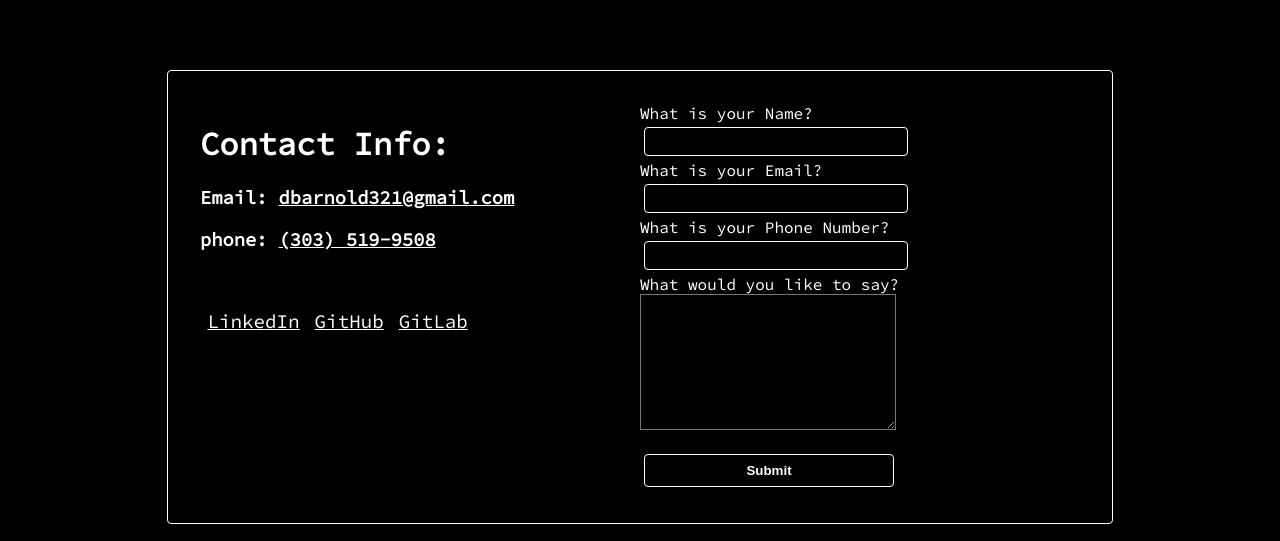
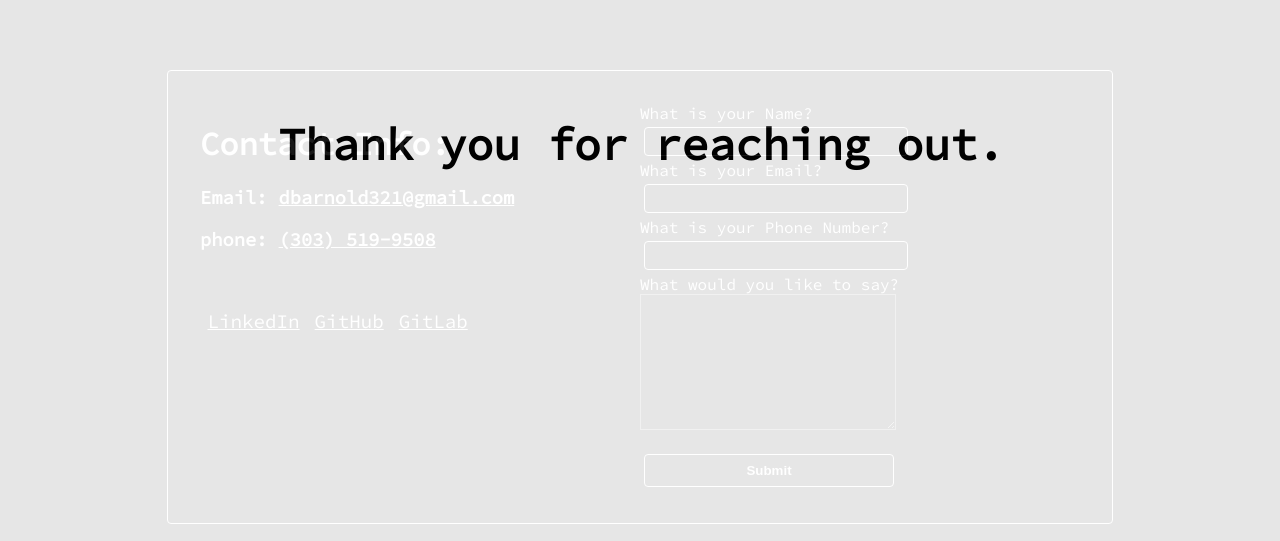
Before and after one commit to darnold001/devinarnold.dev, a React (Create React App) app: page /contact in a window 1280 px wide. Shown: the part 170-711 px from the top of the page. Built offline with nearby package versions, Linux system fonts and the light colour scheme.

Commit message:
updated form

```diff
--- a/src/App.css
+++ b/src/App.css
@@ -181,6 +181,7 @@ button,
   margin-left: 10%;
   margin-bottom: 1.5rem;
   margin-top: 0rem;
+  text-align: justify;
 }
 
 .contact a {
@@ -201,8 +202,9 @@ button,
   background-color: black;
   color: white;
   font-family: "Source";
-  font-size: 0.6rem;
+  font-size: 0.9rem;
 }
+
 
 .contact-form input#submit-button {
   margin-top: 20px;
@@ -216,6 +218,36 @@ button,
   font-size: 1.2rem;
 }
 
+.contact .modal{
+  position: absolute;
+  top: 0px;
+  left: 0px;
+  width: 100%;
+  height: 100vh;
+  background-color: white;
+  opacity: .9;
+  transition: width 0.5s, height 0.5s, opacity 0.5s 0.5s;
+}
+
+
+
+.contact .modal-window{
+  position: absolute;
+  width: 80vw;
+  height: 40vh;
+  background-color: white;
+  margin-left: 10vw;
+  margin-top: 30vh;
+  border-radius: .25rem;
+  border: 1px solid white;
+  text-align: center;
+}
+
+.modal-window h3{
+  color: black;
+  font-size: 2.8rem;
+  color: bold;
+}
 
 
 .coming-soon h1 {
--- /dev/null
+++ b/src/Components/modal.jsx
@@ -0,0 +1,12 @@
+import React from "react";
+
+export default function Modal(props) {
+    const {exitModal} = props;
+  return (
+    <div className='modal' onClick={exitModal}>
+      <div className="modal-window">
+        <h3>{props.text}</h3>
+      </div>
+    </div>
+  );
+}
--- a/src/Components/pages/about.jsx
+++ b/src/Components/pages/about.jsx
@@ -10,11 +10,11 @@ export default function About() {
         <img className="headshot" src='https://devinarnold-website-content.s3.us-east-2.amazonaws.com/devin_jpn.jpg' alt="headshot" />
         <p>
           I am a GIS nerd turned developer. I started my career
-          building interactive GIS maps and spatial tools, and quickly fell in
+          building interactive GIS solutions, and quickly fell in
           love with the ability to create and automate with code. After working in the GIS industry for
           more than 8 years, I decided to go back to school to persue a career
           dedicated to empowering people and causes I care about through
-          software development.
+          software development. I am currently working as a Developer at Sawatch Labs.
         </p>
         <a href="https://devinarnold-website-content.s3.us-east-2.amazonaws.com/Devin_Arnold_Resume+.pdf" target="_blank"  rel='noreferrer'>
           View Resume
--- a/src/Components/pages/contact.jsx
+++ b/src/Components/pages/contact.jsx
@@ -1,9 +1,24 @@
-import React from "react";
+import React, { useState } from "react";
 import ContactForm from "./contactForm";
+import Modal from "../modal";
 export default function Projects() {
+  const [showModal, setShowModal] = useState(true);
+
+  function modalTimer() {
+    setShowModal(true)
+    setTimeout(() => {
+      setShowModal(false);
+    }, 850);
+  }
   return (
     <div className="contact-page">
       <div className="contact">
+        {showModal && (
+          <Modal
+            text={"Thank you for reaching out."}
+            exitModal={() => setShowModal(false)}
+          />
+         )}
         <h1>Contact Info:</h1>
         <h3>
           Email:{" "}
@@ -12,13 +27,31 @@ export default function Projects() {
         <h3>
           phone: <a href="tel:3035199508">(303) 519-9508</a>
         </h3>
-        <div className = 'link-container'>
-          <a target="_blank" rel="noreferrer" href="https://www.linkedin.com/in/devin-arnold-a7539a52/" >LinkedIn</a>
-          <a target="_blank" rel="noreferrer" href="https://github.com/darnold001">GitHub</a>
-          <a target="_blank" rel="noreferrer" href="https://gitlab.com/darnold001">GitLab</a>
+        <div className="link-container">
+          <a
+            target="_blank"
+            rel="noreferrer"
+            href="https://www.linkedin.com/in/devin-arnold-a7539a52/"
+          >
+            LinkedIn
+          </a>
+          <a
+            target="_blank"
+            rel="noreferrer"
+            href="https://github.com/darnold001"
+          >
+            GitHub
+          </a>
+          <a
+            target="_blank"
+            rel="noreferrer"
+            href="https://gitlab.com/darnold001"
+          >
+            GitLab
+          </a>
         </div>
       </div>
-      <ContactForm />
+      <ContactForm modalTimer={modalTimer} />
     </div>
   );
 }
--- a/src/Components/pages/contactForm.jsx
+++ b/src/Components/pages/contactForm.jsx
@@ -5,6 +5,7 @@ export default function ContactForm(props) {
   const [email, setEmail] = useState("");
   const [phoneNumb, setPhoneNumb] = useState("");
   const [message, setMessage] = useState("");
+  const { modalTimer } = props;
 
   function resetForm() {
     setName("");
@@ -29,12 +30,14 @@ export default function ContactForm(props) {
           comment: message,
         }),
       }).then((resp) => {
-        resetForm();
-        console.log('reset isnt firing', resp);
+        if (resp.status !== 200)
+          console.error("There was an error in form reqest");
       });
     } catch (err) {
       console.error("there was an error with your request", err);
     }
+    modalTimer();
+    resetForm();
   }
 
   return (
@@ -42,25 +45,41 @@ export default function ContactForm(props) {
       <label>
         What is your Name?
         <br />
-        <input type="text" onChange={(e) => setName(e.target.value)} />
+        <input
+          type="text"
+          value={name}
+          onChange={(e) => setName(e.target.value)}
+        />
       </label>
       <br />
       <label>
         What is your Email?
         <br />
-        <input type="text" onChange={(e) => setEmail(e.target.value)} />
+        <input
+          type="text"
+          value={email}
+          onChange={(e) => setEmail(e.target.value)}
+        />
       </label>
       <br />
       <label>
         What is your Phone Number?
         <br />
-        <input type="tel" onChange={(e) => setPhoneNumb(e.target.value)} />
+        <input
+          type="tel"
+          value={phoneNumb}
+          onChange={(e) => setPhoneNumb(e.target.value)}
+        />
       </label>
       <br />
       <label>
         What would you like to say?
         <br />
-        <textarea type="text" onChange={(e) => setMessage(e.target.value)} />
+        <textarea
+          type="text"
+          value={message}
+          onChange={(e) => setMessage(e.target.value)}
+        />
       </label>
       <br />
       <input id="submit-button" type="submit" />
--- a/src/Components/pages/welcome.jsx
+++ b/src/Components/pages/welcome.jsx
@@ -5,21 +5,25 @@ export default function WelcomeModal(props) {
   const { showNav } = props;
   useEffect(() => {
     showNav();
-  // eslint-disable-next-line react-hooks/exhaustive-deps
+    // eslint-disable-next-line react-hooks/exhaustive-deps
   }, []);
   return (
     <div className="welcome-modal">
       <div className="modal-wrapper">
-        <img src='https://devinarnold-website-content.s3.us-east-2.amazonaws.com/Devin+Arnold+Logo_medium.png' alt='Devin Arnold Logo'></img>
+        <img
+          src="https://devinarnold-website-content.s3.us-east-2.amazonaws.com/Devin+Arnold+Logo_medium.png"
+          alt="Devin Arnold Logo"
+        ></img>
         <TypeWriter
           heading={"About Me:"}
           messages={[
             "I am a full stack developer.",
             "I love writing in React.",
+            "I am a GIS nerd",
             "I  am a technology junkie.",
             "I love design.",
             "I currently live in Denver, Colorado.",
-            "I love learning."
+            "I love learning.",
           ]}
         />
         <NavLink to="/about" onClick={showNav}>
```
